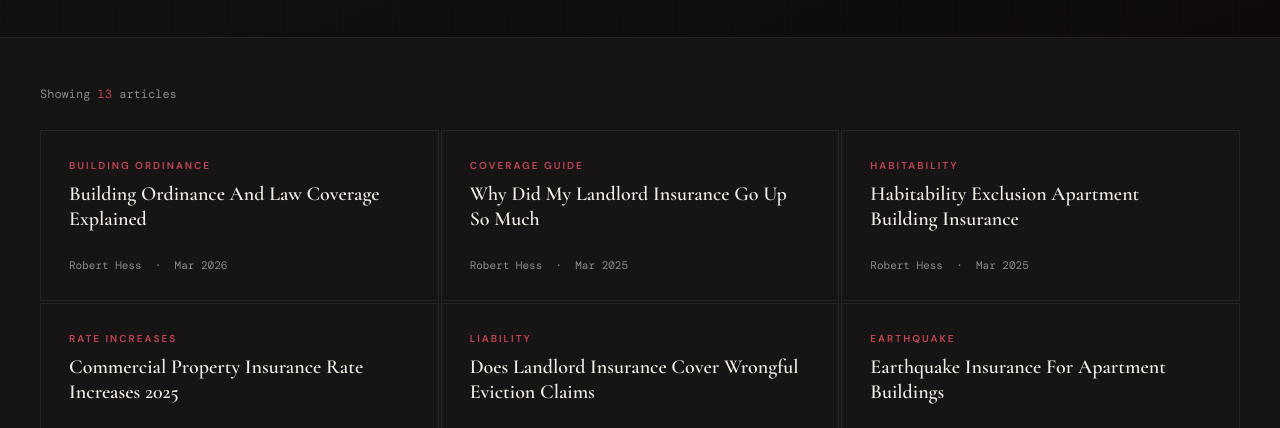
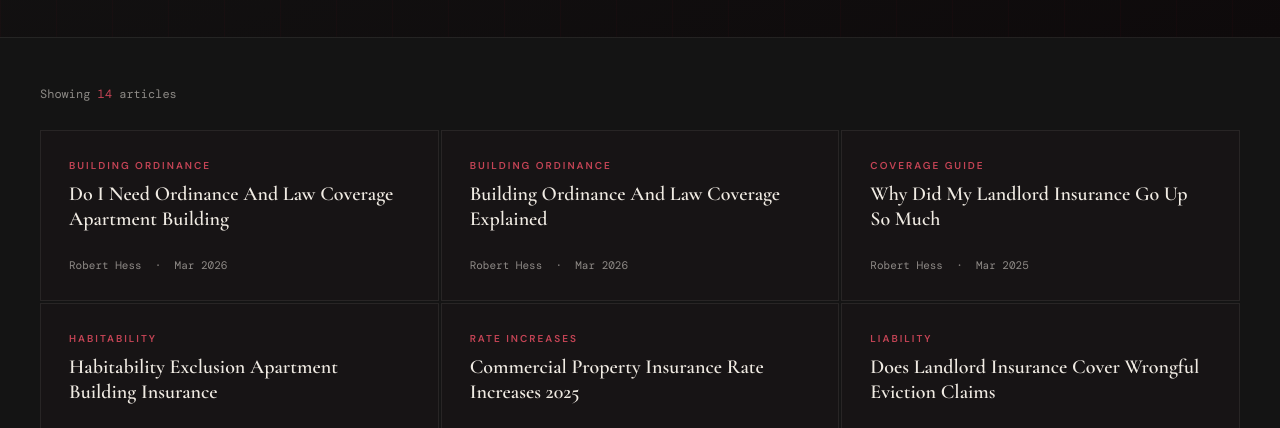
Before and after one commit to underwritemydeal/propertyownercoverage, a website: page articles.html in a window 1280 px wide. Shown: the part 360-788 px from the top of the page. Drawn offline with nearby package versions, Linux system fonts and the light colour scheme.

Commit message:
Rebuild articles index: add Do I Need Ordinance And Law Coverage Apartment Building

```diff
--- a/articles.html
+++ b/articles.html
@@ -90,8 +90,13 @@
 </div>
 
 <div class="articles-body">
-  <div class="articles-count">Showing <span>13</span> articles</div>
+  <div class="articles-count">Showing <span>14</span> articles</div>
   <div class="articles-grid">
+    <a href="/articles/Do-I-Need-Ordinance-And-Law-Coverage-Apartment-Building.html" class="article-card">
+      <div class="article-cat">Building Ordinance</div>
+      <h2>Do I Need Ordinance And Law Coverage Apartment Building</h2>
+      <div class="article-meta">Robert Hess &nbsp;&middot;&nbsp; Mar 2026</div>
+    </a>
     <a href="/articles/Building-Ordinance-And-Law-Coverage-Explained.html" class="article-card">
       <div class="article-cat">Building Ordinance</div>
       <h2>Building Ordinance And Law Coverage Explained</h2>
```
